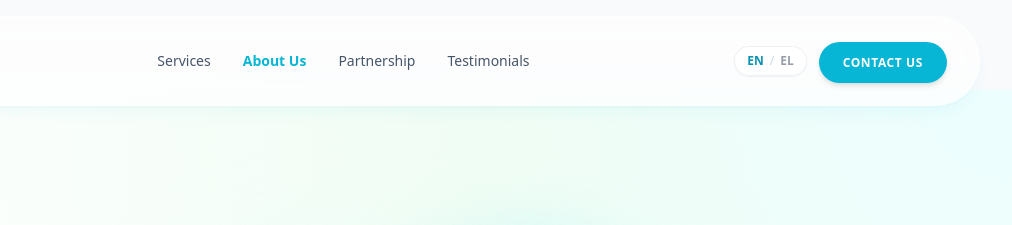
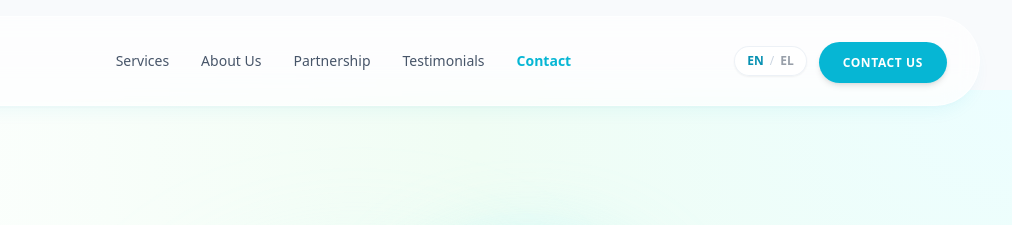
Before and after one commit to noustelos/water, a website: page public/index.html in a window 1280 px wide. Shown: the top 225 px of the page, 268-1280 px from the left. Drawn offline with nearby package versions, Linux system fonts and the light colour scheme.

Commit message:
Add Contact nav link, fix scrollspy, add SANTORINI to footer link

```diff
--- a/public/index.html
+++ b/public/index.html
@@ -61,6 +61,7 @@
         <a href="#about" data-translate="nav-about" class="hover:text-primary-600 transition-colors">About Us</a>
         <a href="#gallery" data-translate="nav-standards" class="hover:text-primary-600 transition-colors">Quality Standards</a>
         <a href="#testimonials" data-translate="nav-testimonials" class="hover:text-primary-600 transition-colors">Testimonials</a>
+        <a href="#contact" data-translate="nav-contact" class="hover:text-primary-600 transition-colors">Contact</a>
       </nav>
 
       <!-- Right Side Actions: Language Toggle & CTA Button -->
@@ -95,6 +96,7 @@
       <a href="#about" data-translate="nav-about" class="block px-4 py-2.5 rounded-xl hover:bg-primary-50/80 text-slate-700 font-medium text-sm">About Us</a>
       <a href="#gallery" data-translate="nav-standards" class="block px-4 py-2.5 rounded-xl hover:bg-primary-50/80 text-slate-700 font-medium text-sm">Quality Standards</a>
       <a href="#testimonials" data-translate="nav-testimonials" class="block px-4 py-2.5 rounded-xl hover:bg-primary-50/80 text-slate-700 font-medium text-sm">Testimonials</a>
+      <a href="#contact" data-translate="nav-contact" class="block px-4 py-2.5 rounded-xl hover:bg-primary-50/80 text-slate-700 font-medium text-sm">Contact</a>
       <a href="#contact" data-translate="nav-cta" class="block text-center mt-4 px-5 py-3 rounded-xl bg-gradient-to-r from-primary-500 to-cyan-500 text-white font-semibold shadow text-sm uppercase tracking-wider">Get a Quote</a>
     </div>
   </div>
@@ -536,7 +538,7 @@
       <div class="text-xs text-slate-500 text-center md:text-left space-y-2">
         <div>&copy; <span id="current-year">2026</span> <span data-translate="ft-copyright"><strong class="font-bold text-primary-500">Water Cycle Systems</strong>. All rights reserved.</span></div>
         <a href="https://noustelos.gr" target="_blank" rel="noopener noreferrer" class="inline-block font-space font-bold text-primary-500 hover:text-primary-400 tracking-widest transition-colors text-[11px]">
-          DESIGNED BY NOUSTELOS_STUDIO /&gt;
+          DESIGNED BY NOUSTELOS_STUDIO /&gt; SANTORINI
         </a>
       </div>
 
--- a/public/js/main.js
+++ b/public/js/main.js
@@ -194,12 +194,19 @@ document.addEventListener('DOMContentLoaded', () => {
       const threshold = scrollY + window.innerHeight * 0.4;
       let activeId = null;
 
+      // If scrolled to (or very near) the bottom of the page, always activate last section
+      const nearBottom = (window.innerHeight + scrollY) >= (document.documentElement.scrollHeight - 40);
+
+      if (nearBottom && sectionIds.length > 0) {
+        activeId = sectionIds[sectionIds.length - 1];
+      } else {
         sectionIds.forEach(id => {
           const section = document.getElementById(id);
           if (!section) return;
           const sectionTop = section.getBoundingClientRect().top + scrollY;
           if (sectionTop <= threshold) activeId = id;
         });
+      }
 
       allLinks.forEach(link => {
         const isActive = link.getAttribute('href') === '#' + activeId;
@@ -280,6 +287,7 @@ const translations = {
     "nav-about": "About Us",
     "nav-standards": "Partnership",
     "nav-testimonials": "Testimonials",
+    "nav-contact": "Contact",
     "nav-cta": "Contact Us",
     "hero-badge": "Official Fluidra Partner",
     "hero-h1-1": "Pool & Spa Care",
@@ -357,6 +365,7 @@ const translations = {
     "nav-about": "Η Εταιρεία",
     "nav-standards": "Συνεργασία",
     "nav-testimonials": "Κριτικές",
+    "nav-contact": "Επικοινωνία",
     "nav-cta": "Επικοινωνια",
     "hero-badge": "Επισημος Συνεργατης Fluidra",
     "hero-h1-1": "Φροντίδα Πισίνας & Spa",
```
Lines whose indentation alone changed are shown as unchanged.
